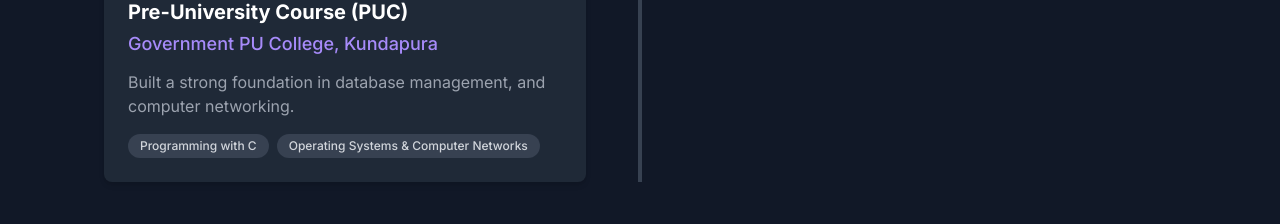
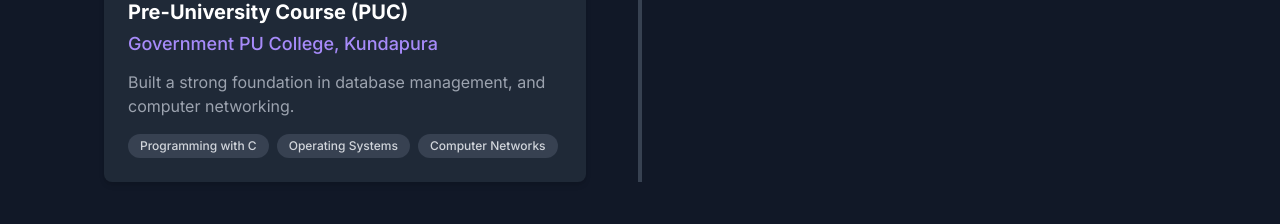
Before and after one commit to akshayachar03/portfolio, a React (Vite) app: page / in a window 1280 px wide. Shown: the part 3072-3296 px from the top of the page. Built offline with nearby package versions, Linux system fonts and the light colour scheme.

Commit message:
Update data.ts

```diff
--- a/src/data.ts
+++ b/src/data.ts
@@ -40,7 +40,7 @@
     role: "Government PU College, Kundapura",
     date: "2017 - 2019",
     description: "Built a strong foundation in database management, and computer networking.",
-    skills: ["Programming with C", "Operating Systems & Computer Networks"]
+    skills: ["Programming with C", "Operating Systems", "Computer Networks"]
   }
 
 ];
```
